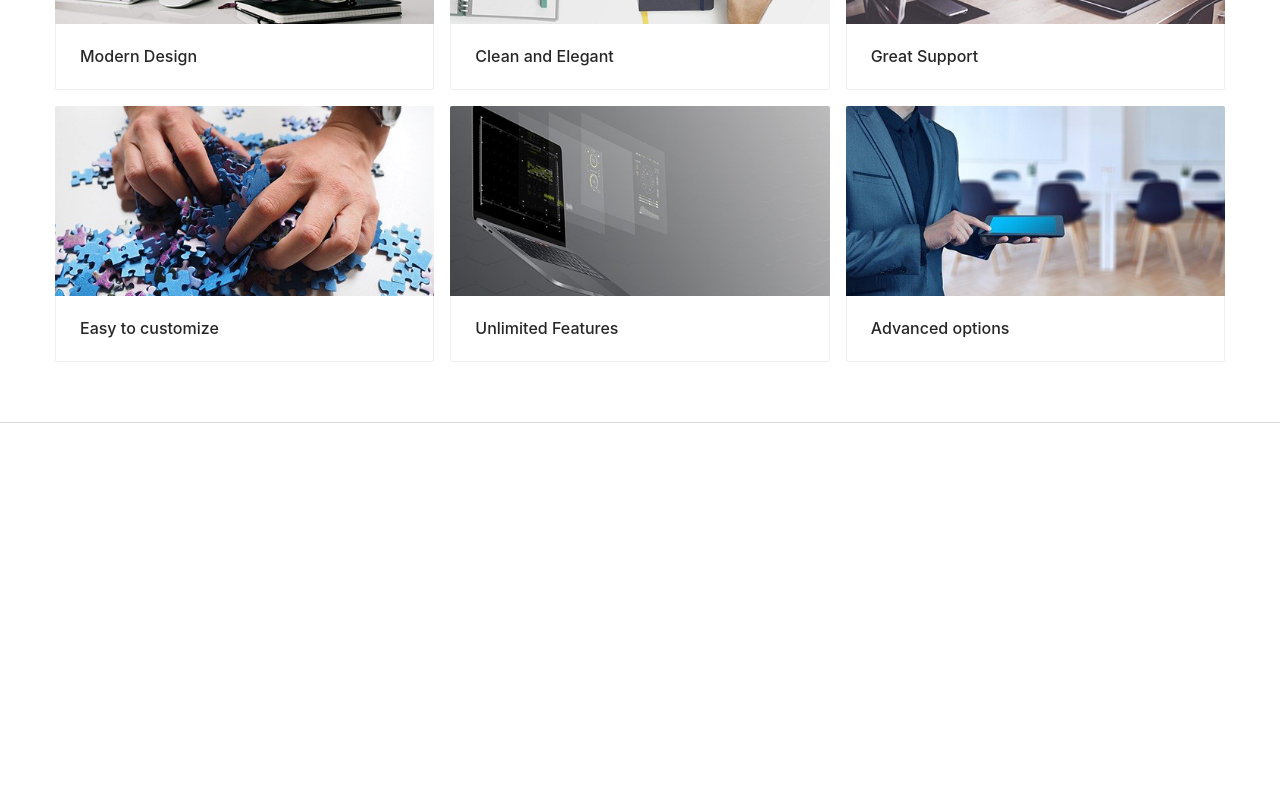
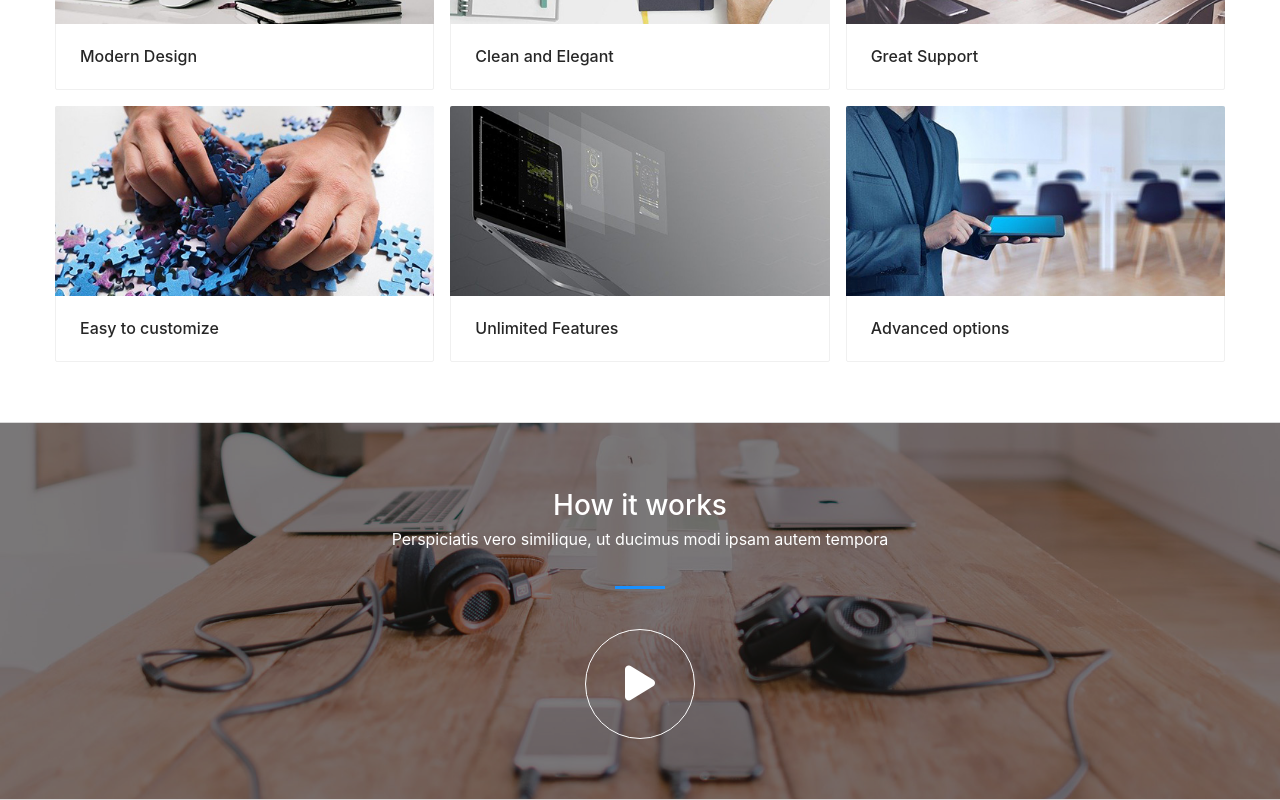
Before and after one commit to vu-blka/Ant-Design, a React (Create React App) app in the folder tech/: page / in a window 1280 px wide. Shown: the part 1774-2574 px from the top of the page. Before the commit the page ends 2197 px from the top, so only its background shows below. Built offline with nearby package versions, Linux system fonts and the light colour scheme.

Commit message:
7: Work on modal component (Click button then open sub menu)

```diff
--- /dev/null
+++ b/tech/src/components/home/works.js
@@ -0,0 +1,47 @@
+import React from "react";
+import { Button, Modal } from "antd";
+import { useState } from "react";
+
+function AppWork() {
+  const [isModalVisible, setIsModalVisible] = useState(false);
+
+  const showModal = () => {
+    setIsModalVisible(true);
+  };
+
+  const handleCancel = () => {
+    setIsModalVisible(false);
+  };
+  return (
+    <div className="block worksBlock">
+      <div className="container-fluid">
+        <div className="titleHolder">
+          <h2>How it works</h2>
+          <p>
+            Perspiciatis vero similique, ut ducimus modi ipsam autem tempora
+          </p>
+        </div>
+        <div className="contentHolder">
+          <Button onClick={showModal}>
+            <i className="fas fa-play"></i>
+          </Button>
+        </div>
+        <Modal
+          title="Ai muốn nghe không - Idol Đen Vâu"
+          visible={isModalVisible}
+          onCancel={handleCancel}
+          footer={null}
+        >
+          <iframe
+            height="300px"
+            width="100%"
+            title="Ai muốn nghe không - Idol Đen Vâu"
+            src="https://www.youtube.com/embed/JxBnLmCOEJ8"
+          ></iframe>
+        </Modal>
+      </div>
+    </div>
+  );
+}
+
+export default AppWork;
--- a/tech/src/views/home.js
+++ b/tech/src/views/home.js
@@ -3,6 +3,7 @@ import React from "react";
 import AppHero from "../components/home/hero.js";
 import AppAbout from "../components/home/about.js";
 import AppCard from "../components/home/fearture.js";
+import AppWork from "../components/home/works.js";
 
 function AppHome() {
   return (
@@ -10,6 +11,7 @@ function AppHome() {
       <AppHero />
       <AppAbout />
       <AppCard />
+      <AppWork />
     </div>
   );
 }
```
